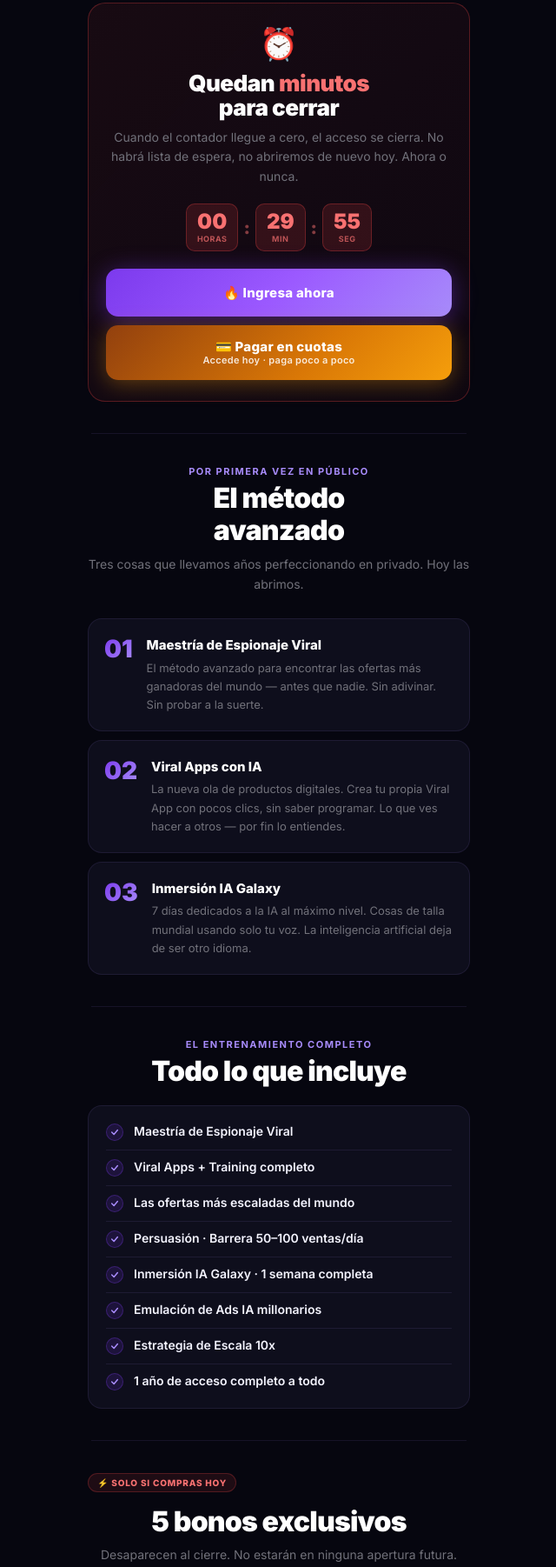
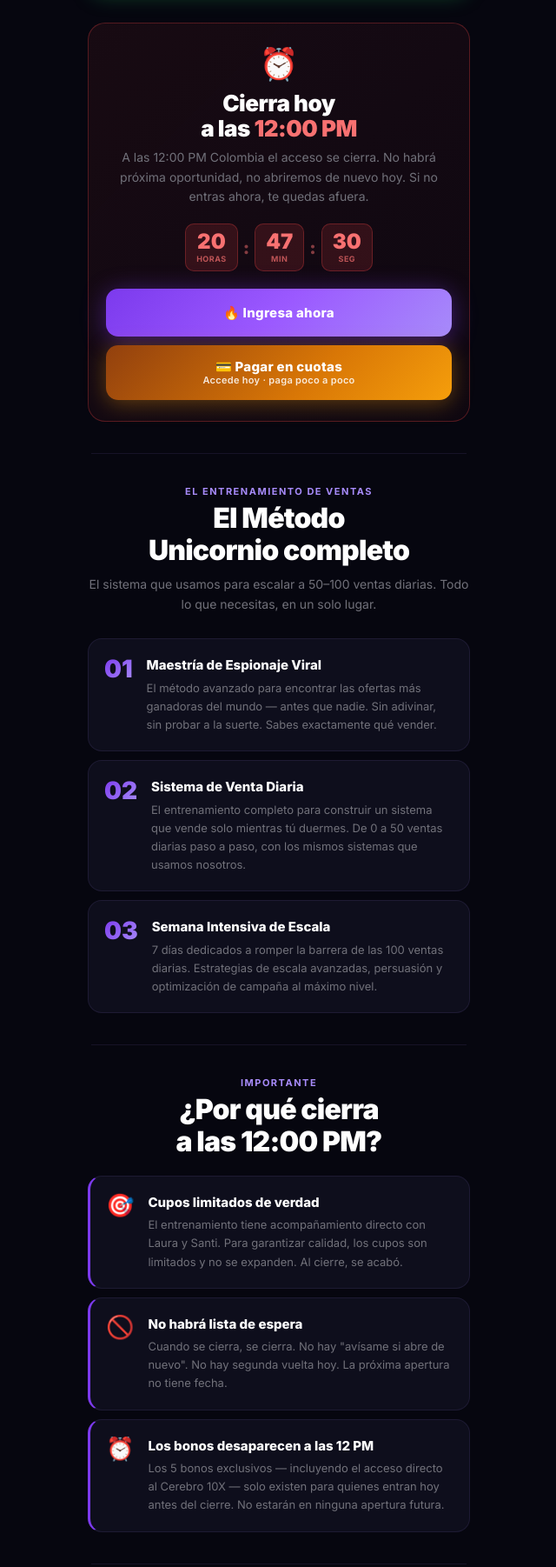
Before and after one commit to soyandersontv/funnel-virales, a plain HTML site: page cierre.html in a window 1280 px wide. Shown: the part 887-2689 px from the top of the page at 87% size, without its empty margins (319-959 px from the left). Drawn offline with Linux system fonts and the light colour scheme.

Commit message:
Actualizar cierre.html: countdown a 12PM, lenguaje Método Unicornio sin IA
Co-Authored-By: Claude Sonnet 4.6 <noreply@anthropic.com>

```diff
--- a/cierre.html
+++ b/cierre.html
@@ -3,7 +3,7 @@
 <head>
   <meta charset="UTF-8" />
   <meta name="viewport" content="width=device-width, initial-scale=1.0" />
-  <title>¡Últimos 30 minutos! — El Siguiente Nivel</title>
+  <title>Cierra hoy a las 12:00 PM — El Siguiente Nivel</title>
 
   <!-- Meta Pixel -->
   <script>
@@ -512,12 +512,12 @@
 
   <!-- TOP URGENCY STRIP -->
   <div class="urgency-strip">
-    <span>🔥 ¡CIERRE EN 30 MINUTOS! — INGRESA AHORA ANTES DE QUE SE CIERRE 🔥</span>
+    <span>🔥 CIERRA HOY A LAS 12:00 PM — ÚLTIMA OPORTUNIDAD PARA ENTRAR AL MÉTODO UNICORNIO 🔥</span>
   </div>
 
   <!-- COUNTDOWN BAR -->
   <div class="cdbar" id="cdbar">
-    <span class="cd-label">CIERRA EN:</span>
+    <span class="cd-label">CIERRA A LAS 12 PM HOY:</span>
     <div class="cd-units">
       <div class="cd-block"><span class="cd-num" id="cd-h">00</span><span class="cd-lbl">H</span></div>
       <span class="cd-sep">·</span>
@@ -539,9 +539,9 @@
 
     <!-- HERO TEXT -->
     <div class="hero-text">
-      <div class="pill"><span class="pill-dot"></span> Cierre inminente · Entra ahora</div>
-      <h1>Esta es tu<br/><span class="grad">última oportunidad</span></h1>
-      <p class="hero-sub">Por primera vez en público, las 3 cosas que llevamos años perfeccionando en privado. 1 año de acceso completo. En minutos se cierra para siempre.</p>
+      <div class="pill"><span class="pill-dot"></span> Cierra hoy a las 12:00 PM · No hay más</div>
+      <h1>El entrenamiento<br/>de ventas del<br/><span class="grad">Método Unicornio</span></h1>
+      <p class="hero-sub">El sistema completo que usamos para pasar de 0 a 50–100 ventas diarias. Hoy a las 12:00 PM se cierra y no vuelve a abrirse. Entra ahora.</p>
       <div class="cta-group">
         <a href="https://pay.hotmart.com/I105799724D?off=6l0fiway&bid=1778695351799" target="_blank" class="btn-hotmart">
           🔥 Quiero comprar ahora
@@ -562,8 +562,8 @@
     <!-- URGENCY BLOCK -->
     <div class="urgency-block">
       <div class="urgency-block-icon">⏰</div>
-      <h2>Quedan <span class="red">minutos</span><br/>para cerrar</h2>
-      <p>Cuando el contador llegue a cero, el acceso se cierra. No habrá lista de espera, no abriremos de nuevo hoy. Ahora o nunca.</p>
+      <h2>Cierra hoy<br/>a las <span class="red">12:00 PM</span></h2>
+      <p>A las 12:00 PM Colombia el acceso se cierra. No habrá próxima oportunidad, no abriremos de nuevo hoy. Si no entras ahora, te quedas afuera.</p>
       <div class="urgency-mini-cd">
         <div class="umcd-block">
           <span class="umcd-num" id="umcd-h">00</span>
@@ -597,9 +597,9 @@
 
     <!-- 3 REVEALS -->
     <div style="padding: 0 20px; margin-bottom: 24px;">
-      <div class="s-label">Por primera vez en público</div>
-      <div class="s-title">El método<br/>avanzado</div>
-      <div class="s-sub">Tres cosas que llevamos años perfeccionando en privado. Hoy las abrimos.</div>
+      <div class="s-label">El entrenamiento de ventas</div>
+      <div class="s-title">El Método<br/>Unicornio completo</div>
+      <div class="s-sub">El sistema que usamos para escalar a 50–100 ventas diarias. Todo lo que necesitas, en un solo lugar.</div>
     </div>
 
     <div class="reveals">
@@ -607,21 +607,52 @@
         <div class="reveal-num">01</div>
         <div class="reveal-body">
           <strong>Maestría de Espionaje Viral</strong>
-          <span>El método avanzado para encontrar las ofertas más ganadoras del mundo — antes que nadie. Sin adivinar. Sin probar a la suerte.</span>
+          <span>El método avanzado para encontrar las ofertas más ganadoras del mundo — antes que nadie. Sin adivinar, sin probar a la suerte. Sabes exactamente qué vender.</span>
         </div>
       </div>
       <div class="reveal-card">
         <div class="reveal-num">02</div>
         <div class="reveal-body">
-          <strong>Viral Apps con IA</strong>
-          <span>La nueva ola de productos digitales. Crea tu propia Viral App con pocos clics, sin saber programar. Lo que ves hacer a otros — por fin lo entiendes.</span>
+          <strong>Sistema de Venta Diaria</strong>
+          <span>El entrenamiento completo para construir un sistema que vende solo mientras tú duermes. De 0 a 50 ventas diarias paso a paso, con los mismos sistemas que usamos nosotros.</span>
         </div>
       </div>
       <div class="reveal-card">
         <div class="reveal-num">03</div>
         <div class="reveal-body">
-          <strong>Inmersión IA Galaxy</strong>
-          <span>7 días dedicados a la IA al máximo nivel. Cosas de talla mundial usando solo tu voz. La inteligencia artificial deja de ser otro idioma.</span>
+          <strong>Semana Intensiva de Escala</strong>
+          <span>7 días dedicados a romper la barrera de las 100 ventas diarias. Estrategias de escala avanzadas, persuasión y optimización de campaña al máximo nivel.</span>
+        </div>
+      </div>
+    </div>
+
+    <div class="divider"></div>
+
+    <!-- POR QUÉ CIERRA -->
+    <div style="padding: 0 20px; margin-bottom: 20px;">
+      <div class="s-label">Importante</div>
+      <div class="s-title">¿Por qué cierra<br/>a las 12:00 PM?</div>
+    </div>
+    <div style="padding: 0 20px; display: flex; flex-direction: column; gap: 10px; margin-bottom: 8px;">
+      <div class="reveal-card" style="border-left: 3px solid #7C3AED;">
+        <div style="font-size:26px; line-height:1; flex-shrink:0;">🎯</div>
+        <div class="reveal-body">
+          <strong>Cupos limitados de verdad</strong>
+          <span>El entrenamiento tiene acompañamiento directo con Laura y Santi. Para garantizar calidad, los cupos son limitados y no se expanden. Al cierre, se acabó.</span>
+        </div>
+      </div>
+      <div class="reveal-card" style="border-left: 3px solid #7C3AED;">
+        <div style="font-size:26px; line-height:1; flex-shrink:0;">🚫</div>
+        <div class="reveal-body">
+          <strong>No habrá lista de espera</strong>
+          <span>Cuando se cierra, se cierra. No hay "avísame si abre de nuevo". No hay segunda vuelta hoy. La próxima apertura no tiene fecha.</span>
+        </div>
+      </div>
+      <div class="reveal-card" style="border-left: 3px solid #7C3AED;">
+        <div style="font-size:26px; line-height:1; flex-shrink:0;">⏰</div>
+        <div class="reveal-body">
+          <strong>Los bonos desaparecen a las 12 PM</strong>
+          <span>Los 5 bonos exclusivos — incluyendo el acceso directo al Cerebro 10X — solo existen para quienes entran hoy antes del cierre. No estarán en ninguna apertura futura.</span>
         </div>
       </div>
     </div>
@@ -642,7 +673,7 @@
         </div>
         <div class="inc-item">
           <div class="inc-check"><svg viewBox="0 0 12 12" fill="none"><polyline points="2 6 5 9 10 3" stroke="#A78BFA" stroke-width="1.8" stroke-linecap="round" stroke-linejoin="round"/></svg></div>
-          <span>Viral Apps + Training completo</span>
+          <span>Sistema de Venta Diaria · Training completo</span>
         </div>
         <div class="inc-item">
           <div class="inc-check"><svg viewBox="0 0 12 12" fill="none"><polyline points="2 6 5 9 10 3" stroke="#A78BFA" stroke-width="1.8" stroke-linecap="round" stroke-linejoin="round"/></svg></div>
@@ -650,15 +681,15 @@
         </div>
         <div class="inc-item">
           <div class="inc-check"><svg viewBox="0 0 12 12" fill="none"><polyline points="2 6 5 9 10 3" stroke="#A78BFA" stroke-width="1.8" stroke-linecap="round" stroke-linejoin="round"/></svg></div>
-          <span>Persuasión · Barrera 50–100 ventas/día</span>
+          <span>Persuasión avanzada · Barrera 50–100 ventas/día</span>
         </div>
         <div class="inc-item">
           <div class="inc-check"><svg viewBox="0 0 12 12" fill="none"><polyline points="2 6 5 9 10 3" stroke="#A78BFA" stroke-width="1.8" stroke-linecap="round" stroke-linejoin="round"/></svg></div>
-          <span>Inmersión IA Galaxy · 1 semana completa</span>
+          <span>Semana Intensiva de Escala · 7 días completos</span>
         </div>
         <div class="inc-item">
           <div class="inc-check"><svg viewBox="0 0 12 12" fill="none"><polyline points="2 6 5 9 10 3" stroke="#A78BFA" stroke-width="1.8" stroke-linecap="round" stroke-linejoin="round"/></svg></div>
-          <span>Emulación de Ads IA millonarios</span>
+          <span>Anatomía de los Ads que más venden en el mundo</span>
         </div>
         <div class="inc-item">
           <div class="inc-check"><svg viewBox="0 0 12 12" fill="none"><polyline points="2 6 5 9 10 3" stroke="#A78BFA" stroke-width="1.8" stroke-linecap="round" stroke-linejoin="round"/></svg></div>
@@ -771,17 +802,17 @@
         <div class="ba-head before">✕ Antes</div>
         <div class="ba-item"><span class="mark">✕</span><span>Vendes poco y te cuesta crecer</span></div>
         <div class="ba-item"><span class="mark">✕</span><span>Pruebas productos a la suerte</span></div>
-        <div class="ba-item"><span class="mark">✕</span><span>Ves apps e IA y no entiendes cómo</span></div>
+        <div class="ba-item"><span class="mark">✕</span><span>No tienes un sistema que venda solo</span></div>
         <div class="ba-item"><span class="mark">✕</span><span>No pasas de 5–10 ventas al día</span></div>
-        <div class="ba-item"><span class="mark">✕</span><span>Sigues con métodos viejos</span></div>
+        <div class="ba-item"><span class="mark">✕</span><span>Sigues atascado en los mismos resultados</span></div>
       </div>
       <div class="ba-card">
         <div class="ba-head after">✓ Después</div>
-        <div class="ba-item"><span class="mark" style="color:#4ADE80">✓</span><span>Sistema validado funcionando</span></div>
-        <div class="ba-item"><span class="mark" style="color:#4ADE80">✓</span><span>Sabes exactamente qué vende</span></div>
-        <div class="ba-item"><span class="mark" style="color:#4ADE80">✓</span><span>Tienes tu propia Viral App</span></div>
+        <div class="ba-item"><span class="mark" style="color:#4ADE80">✓</span><span>Sistema de ventas validado y activo</span></div>
+        <div class="ba-item"><span class="mark" style="color:#4ADE80">✓</span><span>Sabes exactamente qué vender y cómo</span></div>
+        <div class="ba-item"><span class="mark" style="color:#4ADE80">✓</span><span>Vendes mientras duermes</span></div>
         <div class="ba-item"><span class="mark" style="color:#4ADE80">✓</span><span>50–100 ventas/día desbloqueadas</span></div>
-        <div class="ba-item"><span class="mark" style="color:#4ADE80">✓</span><span>Usas IA como experto</span></div>
+        <div class="ba-item"><span class="mark" style="color:#4ADE80">✓</span><span>Escala predecible y sostenible</span></div>
       </div>
     </div>
 
@@ -798,14 +829,14 @@
         <div class="guar-icon">💰</div>
         <div class="guar-body">
           <strong>Si logras los resultados</strong>
-          <p>Si superas las 50 ventas al día por más de 7 días seguidos, o pasas los $20.000 dólares facturados, te devolvemos toda tu inversión.</p>
+          <p>Si superas las 50 ventas al día por más de 7 días seguidos, o pasas los $20.000 dólares facturados con el Método Unicornio, te devolvemos toda tu inversión.</p>
         </div>
       </div>
       <div class="guar-card">
         <div class="guar-icon">🛡️</div>
         <div class="guar-body">
           <strong>Si no logras resultados</strong>
-          <p>Si aplicaste todos los pasos y no conseguiste resultados, te invitamos al programa Aceleradora de Ventas por 6 meses sin costo alguno.</p>
+          <p>Si aplicaste todos los pasos del entrenamiento y no conseguiste resultados, te invitamos a la Aceleradora de Ventas por 6 meses sin costo alguno.</p>
         </div>
       </div>
     </div>
@@ -851,7 +882,7 @@
       <div class="price-note">1 año de acceso completo · <strong>5 bonos exclusivos incluidos</strong></div>
       <div class="price-cuotas-note">💳 También disponible en cuotas — empieza sin pagar todo hoy</div>
       <div class="close-warning">
-        🔒 SE CIERRA EN MINUTOS<br/>Esta es tu última oportunidad — no lo volvemos a abrir
+        🔒 CIERRA HOY A LAS 12:00 PM<br/>Después de esa hora no hay acceso — ni lista de espera
       </div>
       <div class="cta-group">
         <a href="https://pay.hotmart.com/I105799724D?off=6l0fiway&bid=1778695351799" target="_blank" class="btn-hotmart">
@@ -874,7 +905,7 @@
     <div class="induction">
       <div class="induction-icon">📅</div>
       <div class="induction-text">
-        <strong>Sesión de Inducción mañana a las 3:00 PM Colombia</strong> — solo para quienes ya estén adentro. Entra hoy y mañana estás con toda la comunidad.
+        <strong>Sesión de Inducción al Método Unicornio — solo para quienes entren hoy</strong> — al comprar recibes acceso inmediato + la fecha de tu sesión de bienvenida con Laura y Santi.
       </div>
     </div>
 
@@ -886,8 +917,11 @@
   </div>
 
   <script>
-    /* Countdown — starts at 30 minutes from page load */
-    const TARGET = new Date(Date.now() + 30 * 60 * 1000);
+    /* Countdown — target: today at 12:00 PM Colombia (UTC-5 = 17:00 UTC) */
+    const now = new Date();
+    const TARGET = new Date(now);
+    TARGET.setUTCHours(17, 0, 0, 0);
+    if (TARGET <= now) TARGET.setUTCDate(TARGET.getUTCDate() + 1);
 
     function pad(n) { return String(n).padStart(2, '0'); }
 
```
